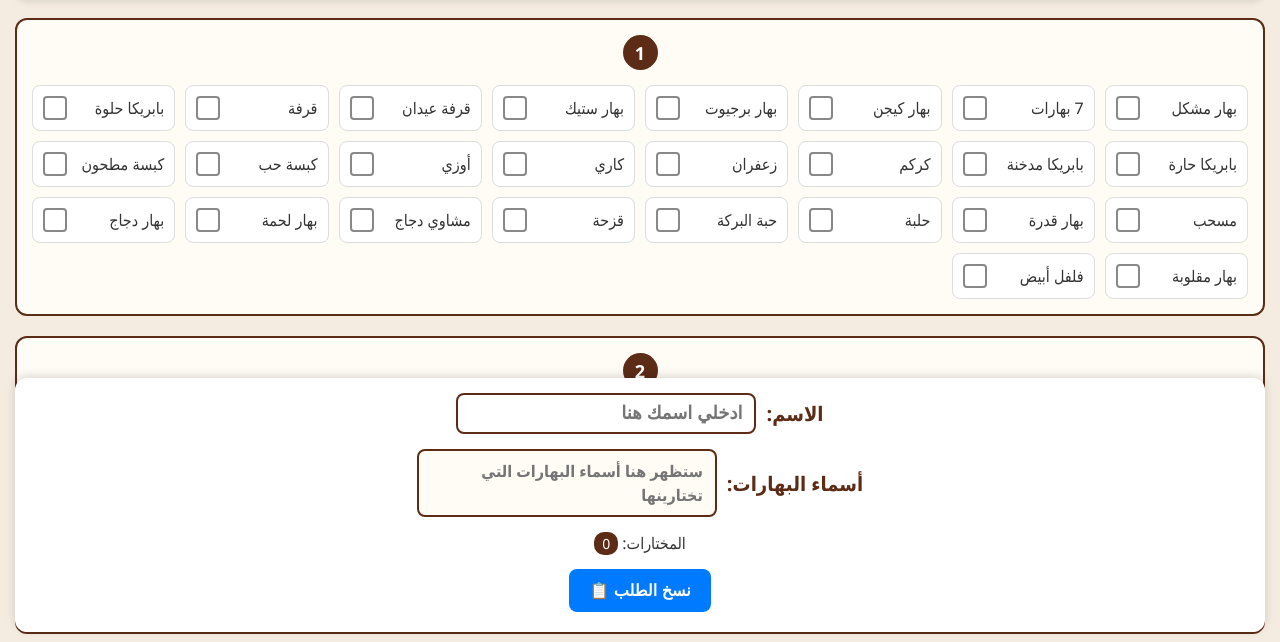
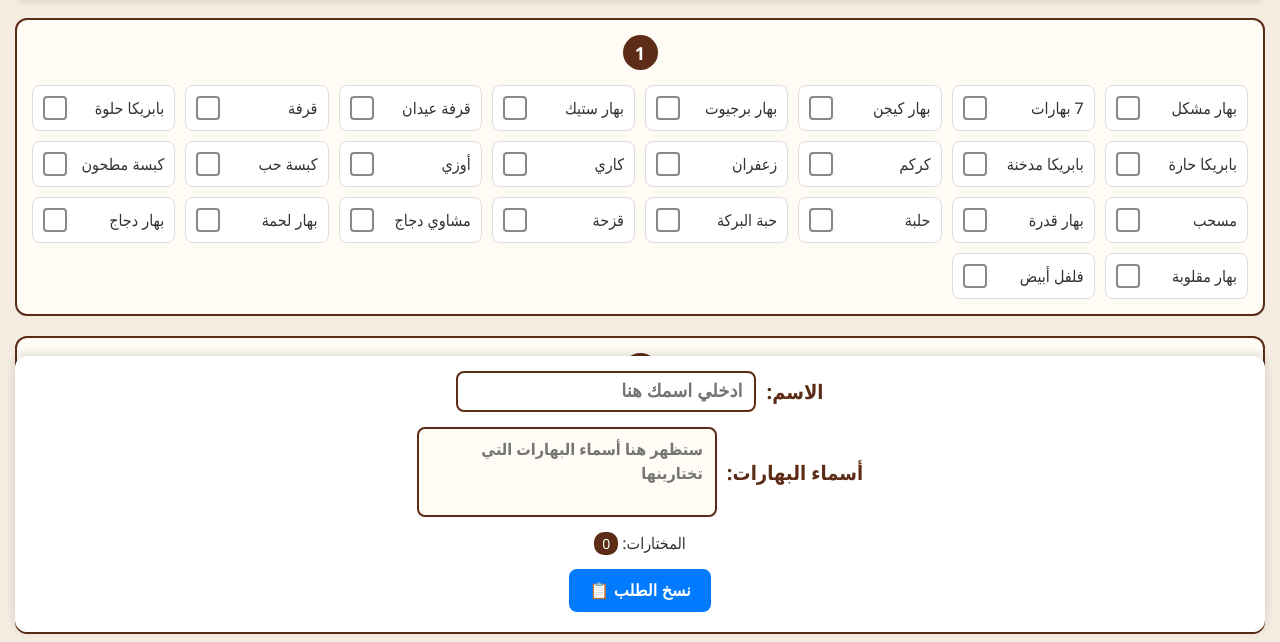
Before and after one commit to mawasm-shop/Names, a plain HTML site: page index.html in a window 1280 px wide. Shown: the part 158-800 px from the top of the page. Drawn offline with Linux system fonts and the light colour scheme.

Commit message:
Update index.html

```diff
--- a/index.html
+++ b/index.html
@@ -209,7 +209,7 @@
         <!-- حقل أسماء البهارات المختارة -->
         <div class="name-field-container">
             <label for="species-names" class="name-label">أسماء البهارات:</label>
-            <textarea id="species-names" class="name-input species-input" rows="2" readonly placeholder="ستظهر هنا أسماء البهارات التي تختارينها"></textarea>
+            <textarea id="species-names" class="name-input species-input" rows="4" readonly placeholder="ستظهر هنا أسماء البهارات التي تختارينها"></textarea>
         </div>
 
         <div>المختارات: <span id="selected-count" class="count-badge">0</span></div>
```
